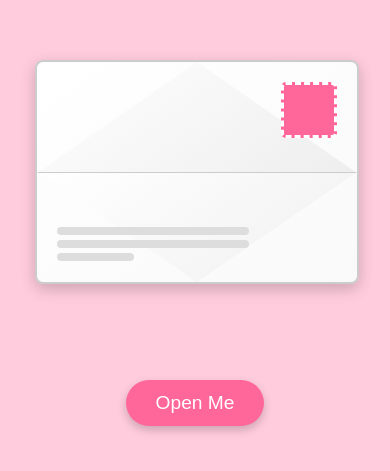
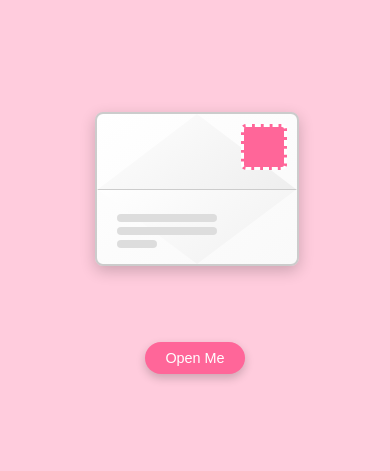
Before and after one commit to aroojfatima-a/happy-brithday, a plain HTML site: page index.html in a window 390 px wide. Shown: the part 179-650 px from the top of the page. Drawn offline with Linux system fonts and the light colour scheme.

Commit message:
Update index.html

```diff
--- a/index.html
+++ b/index.html
@@ -2,6 +2,7 @@
 <html lang="en">
 <head>
   <meta charset="UTF-8">
+  <meta name="viewport" content="width=device-width, initial-scale=1.0">
   <title>Birthday Envelope Magic</title>
   <style>
     body {
@@ -19,10 +20,11 @@
 
     .envelope-wrapper {
       position: relative;
-      width: 320px;
-      height: 220px;
+      width: 280px;
+      height: 180px;
       perspective: 1200px;
-      margin-bottom: 80px;
+      margin-bottom: 60px;
+      transition: all 0.3s ease;
     }
 
     .envelope {
@@ -82,13 +84,13 @@
       display: flex;
       justify-content: center;
       align-items: center;
-      font-size: 1.4em;
+      font-size: 1.2em;
       color: #ff6699;
       text-align: center;
       opacity: 0;
       transition: opacity 0.8s ease, top 0.8s ease;
       z-index: 2;
-      padding: 20px;
+      padding: 15px;
     }
 
     .stamp {
@@ -196,6 +198,53 @@
         opacity: 0;
       }
     }
+
+    /* Media Queries for responsiveness */
+    @media (max-width: 768px) {
+      .envelope-wrapper {
+        width: 250px;
+        height: 180px;
+      }
+
+      .letter {
+        font-size: 1em;
+        padding: 10px;
+      }
+
+      .open-button {
+        padding: 10px 25px;
+        font-size: 1em;
+      }
+    }
+
+    @media (max-width: 480px) {
+      .envelope-wrapper {
+        width: 200px;
+        height: 150px;
+      }
+
+      .letter {
+        font-size: 0.9em;
+        padding: 8px;
+      }
+
+      .open-button {
+        padding: 8px 20px;
+        font-size: 0.9em;
+      }
+
+      .stamp {
+        width: 40px;
+        height: 40px;
+        top: 10px;
+        right: 10px;
+      }
+
+      .address {
+        width: 50%;
+        bottom: 15px;
+      }
+    }
   </style>
 </head>
 <body>
```
